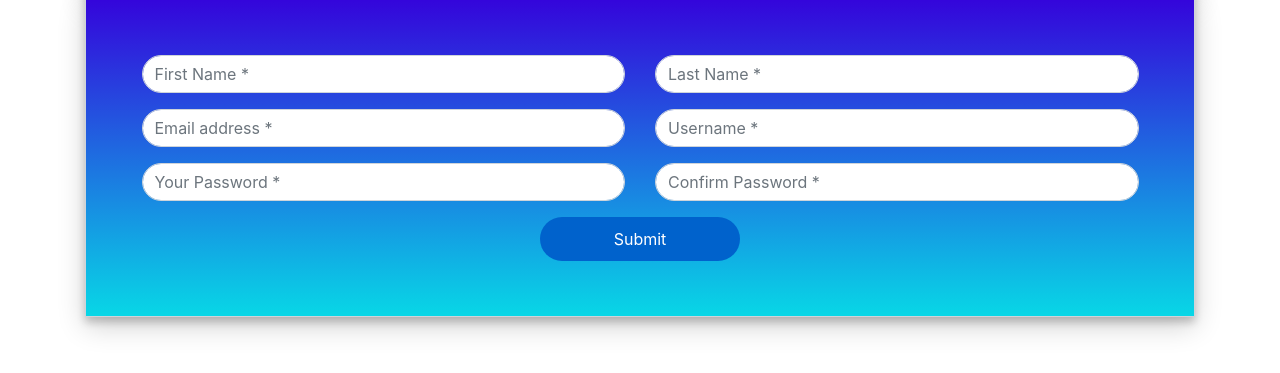
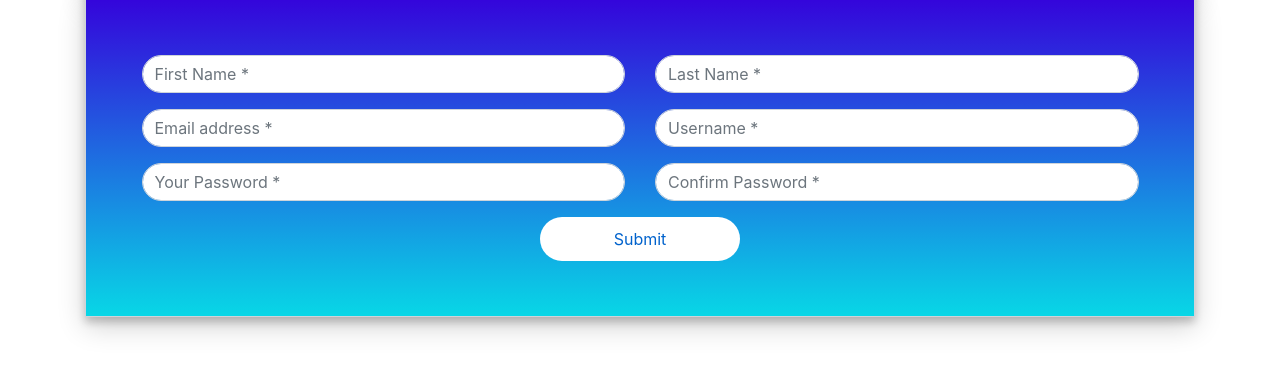
Before and after one commit to sajaddadgar/Call-of-Typing, a Django app: page /register/ in a window 1280 px wide. Shown: the part 137-510 px from the top of the page. Run offline with Django 3.2, Linux system fonts and the light colour scheme; some libraries are stand-ins or nearby versions.

Commit message:
register.css updated

```diff
--- a/call_of_typing/static/css/login.css
+++ b/call_of_typing/static/css/login.css
@@ -1,7 +1,7 @@
 .login-container{
     margin-top: 5%;
     margin-bottom: 5%;
-    margin-left: 25%;
+    margin-left: 30%;
 }
 
 
--- a/call_of_typing/static/css/register.css
+++ b/call_of_typing/static/css/register.css
@@ -29,6 +29,6 @@
     width: 20%;
     /* justify-content: space-evenly; */
     cursor: pointer;
-    background: #0062cc;
-    color: #fff;
+    background: #fff;
+    color: #0062cc;
 }
```
